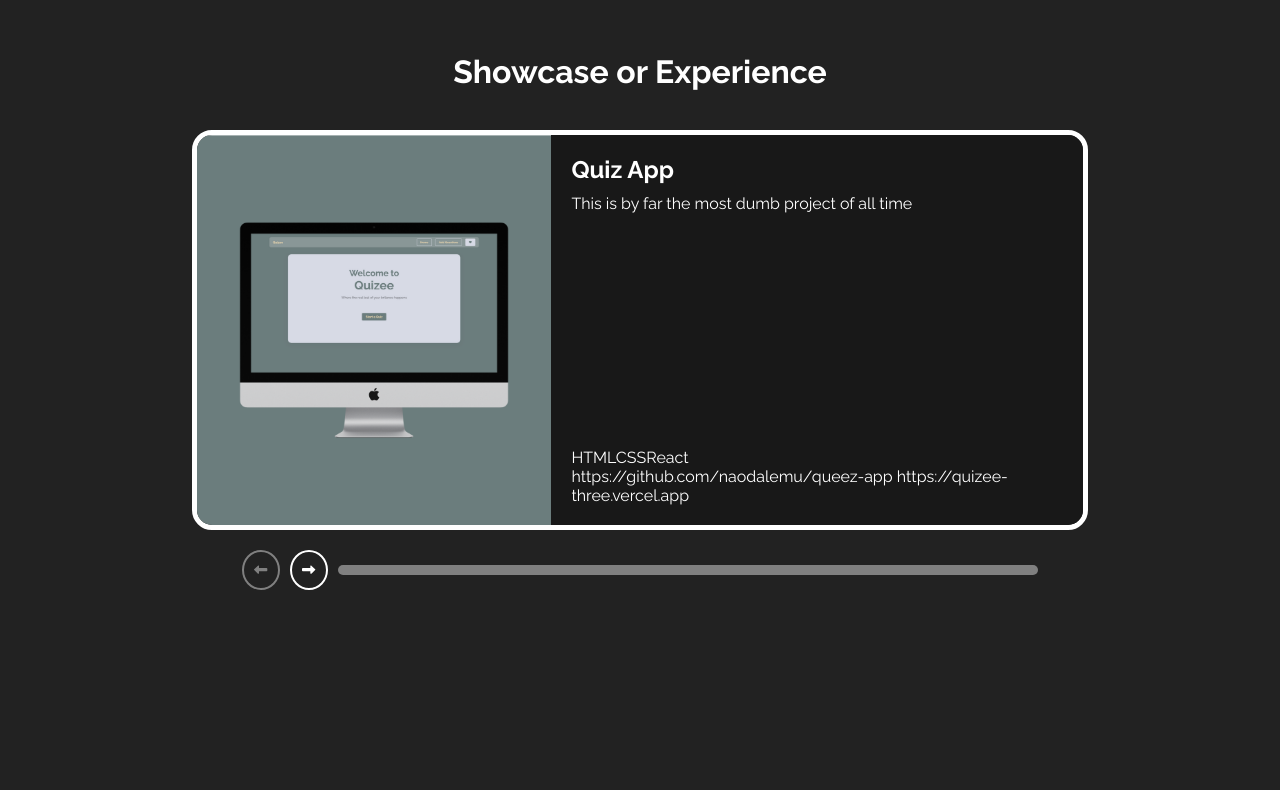
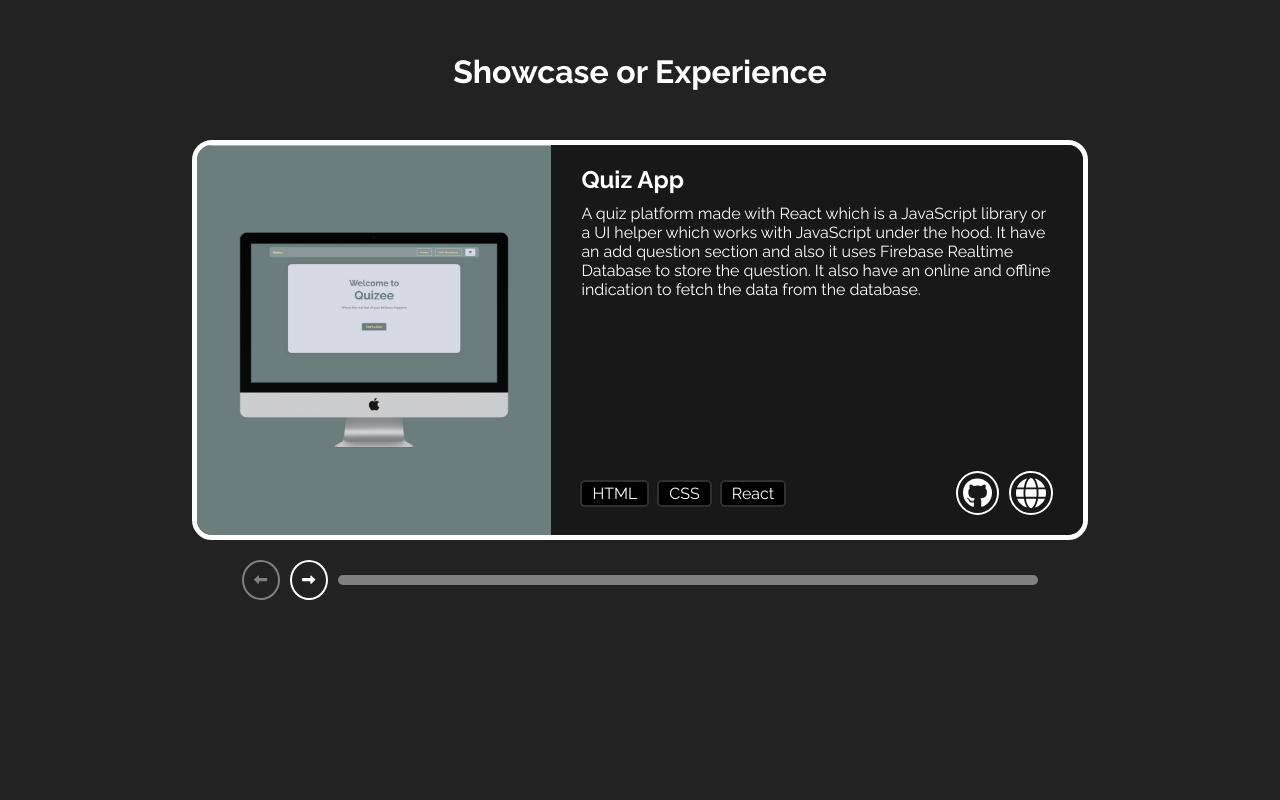
Before and after one commit to naodalemu/react-portfolio, a React (Vite) app: page / in a window 1280 px wide. Shown: the part 2292-3092 px from the top of the page. Built offline with nearby package versions, Linux system fonts and the light colour scheme.

Commit message:
Finishing the showcase. Not quite finished yet but the project class is almost complited, I just have to add contents.

```diff
--- a/src/components/UI/Projects.jsx
+++ b/src/components/UI/Projects.jsx
@@ -1,8 +1,18 @@
 import classes from "./Projects.module.css";
 import Quiz from "../../assets/images/darkDev.jpg"
 import Library from "../../assets/images/naod.png"
+import TW from "./TextWrapper";
+import { useState } from "react";
+import { FontAwesomeIcon } from "@fortawesome/react-fontawesome";
+import { faGithub, faWeebly, faWeibo } from "@fortawesome/free-brands-svg-icons";
+import { faGlobe } from "@fortawesome/free-solid-svg-icons";
 
 function Projects(props) {
+    const [ languageIndex, setLanguageIndex ] = useState(0);
+    const language = props.languages.map(lang => {
+        return <div className={classes.projectLanguages}><TW>{lang}</TW></div>;
+    })
+
     return (
         <div className={classes.project}>
             <div className={classes.imageContainer} style={{background: `url(${props.image})`}}></div>
@@ -12,8 +22,13 @@ function Projects(props) {
                     <p className={classes.projectDesc}>{props.description}</p>
                 </div>
                 <div className={classes.projectAddons}>
-                    <div className={classes.projectLanguages}>{props.languages}</div>
-                    <div className={classes.projectLink}>{props.githubLink} {props.liveServer}</div>
+                    <div className={classes.languageContainer}>
+                        {language}
+                    </div>
+                    <div className={classes.projectLink}>
+                        <a href={props.githubLink} className={classes.githunLink}><FontAwesomeIcon icon={faGithub} /></a>
+                        <a href={props.liveServer} className={classes.liveServer}><FontAwesomeIcon icon={faGlobe} /></a>
+                    </div>
                 </div>
             </div>
         </div>
--- a/src/components/UI/Projects.module.css
+++ b/src/components/UI/Projects.module.css
@@ -21,7 +21,7 @@
 .explanationContainer {
     width: 60%;
     height: 100%;
-    padding: 20px;
+    padding: 20px 30px;
     background: var(--about-background);
     display: flex;
     flex-direction: column;
@@ -31,3 +31,35 @@
 .projectName {
     padding-bottom: 10px;
 }
+
+.languageContainer {
+    display: flex;
+    justify-content: end;
+}
+
+.projectAddons {
+    display: flex;
+    justify-content: space-between;
+    align-items: center;
+}
+
+.projectLanguages {
+    margin-right: 10px;
+}
+
+.projectLink {
+    display: flex;
+    justify-content: end;
+}
+
+.githunLink, .liveServer {
+    display: flex;
+    font-size: 30px;
+    border: 2px solid var(--primary-inverted);
+    padding: 5px;
+    border-radius: 50%;
+}
+
+.githunLink {
+    margin-right: 10px;
+}
--- a/src/components/sections/Showcase.jsx
+++ b/src/components/sections/Showcase.jsx
@@ -11,7 +11,7 @@ function Showcase() {
     const projectData = [
         {
             name: "Quiz App",
-            description: "This is by far the most dumb project of all time",
+            description: "A quiz platform made with React which is a JavaScript library or a UI helper which works with JavaScript under the hood. It have an add question section and also it uses Firebase Realtime Database to store the question. It also have an online and offline indication to fetch the data from the database.",
             image: reactQuizImage,
             languages: ["HTML", "CSS", "React"],
             githubLink: "https://github.com/naodalemu/queez-app",
@@ -22,7 +22,7 @@ function Showcase() {
             description:
                 "This was made for a library management system landing page which is made to engage users with statistical data and every other thing they need to know before they join",
             image: libraryImage,
-            languages: ["HTML", "CSS", "JavaScript", "Chart.js"],
+            languages: ["HTML", "CSS", "Chart.js"],
             githubLink: "https://github.com/naodalemu/libray",
             liveServer: "https://bookoflibs.netlify.app",
         },
@@ -31,7 +31,7 @@ function Showcase() {
             description:
                 "The electric billing thing is something I do not care about and I am listening to some african dude say I was cheated on.",
                 image: electricBill,
-                languages: ["HTML", "CSS", "JavaScript", "Chart.js"],
+                languages: ["HTML", "CSS", "JavaScript"],
             githubLink: "https://github.com/naodalemu/libray",
             liveServer: "https://bookoflibs.netlify.app",
         }
--- a/src/components/sections/Showcase.module.css
+++ b/src/components/sections/Showcase.module.css
@@ -8,7 +8,7 @@
 }
 
 .sectionName {
-    margin: 0px 0px 20px 0px;
+    margin: 0px 0px 30px 0px;
     text-align: center;
 }
 
@@ -23,7 +23,7 @@
 .toggleLeft, .toggleRight {
     border: 2px solid var(--primary-inverted);
     background: transparent;
-    color: white;
+    color: var(--primary-inverted);
     width: 40px;
     height: 40px;
     display: flex;
```
